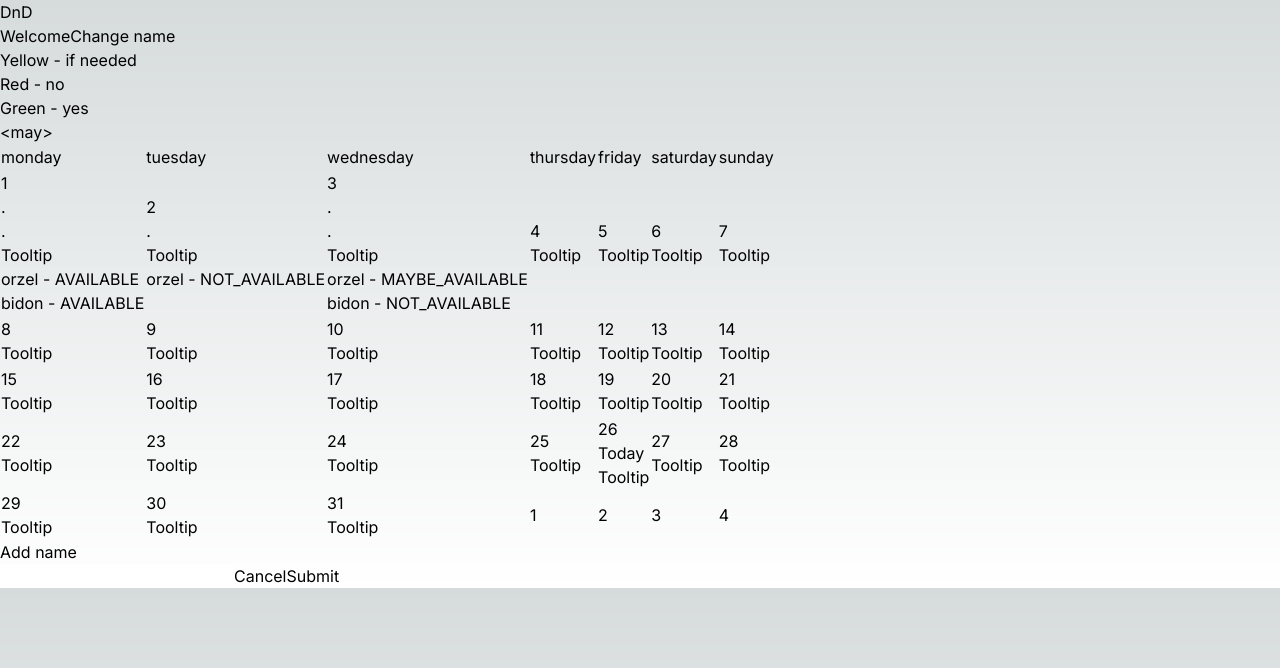
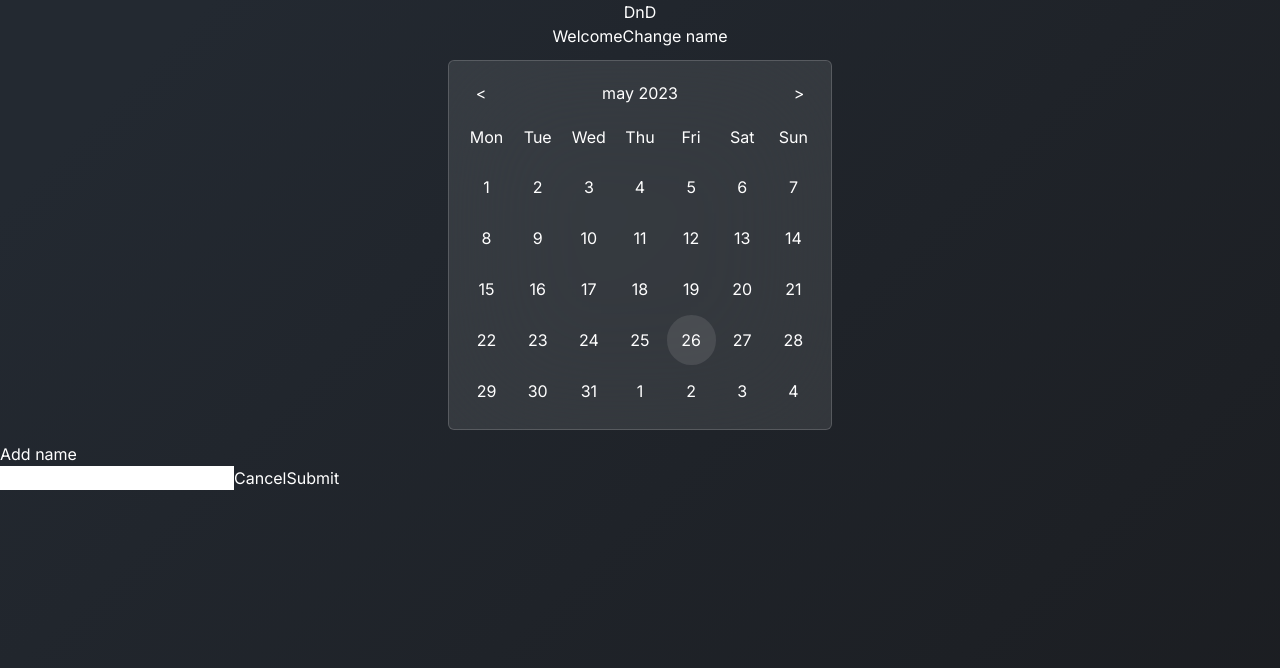
Before and after one commit to adbc-0/event_manager, a Next.js app: page /calendar/1 in a window 1280 px wide. Shown: the top 668 px of the page. Built offline with nearby package versions, Linux system fonts and the light colour scheme.

Commit message:
Add basic styling

```diff
--- a/components/Calendar/Calendar.tsx
+++ b/components/Calendar/Calendar.tsx
@@ -5,10 +5,11 @@ import { useEffect, useState, useTransition } from "react";
 import {
     MonthDay,
     createMonthDays,
-    getCurrentDay,
+    getCurrentDate,
     getCurrentMonth,
+    getCurrentYear,
 } from "~/utils/date";
-import { chunks } from "~/utils/utils";
+import { capitalize, chunks, truncateString, pipe } from "~/utils/utils";
 import { changeAvailability } from "~/app/api/calendar/[id]/actions";
 import { Availability, UsersAvailability } from "../../typescript";
 
@@ -79,9 +80,9 @@ function searchChoicesForMatch(choices: Availability, condition: number) {
     return null;
 }
 
-function areAllAvailable(choices: Record<string, string | null>) {
-    return Object.values(choices).every((choice) => choice === Availability.AVAILABLE);
-}
+// function areAllAvailable(choices: Record<string, string | null>) {
+//     return Object.values(choices).every((choice) => choice === Availability.AVAILABLE);
+// }
 
 function fillUsersChoices(usersChoices: UsersAvailability, maxMonthDay: number) {
     const choices: AllAvailability = {};
@@ -130,20 +131,50 @@ function getNextChoice(currentChoice: string) {
     return Availability.AVAILABLE;
 }
 
+function isToday(day: MonthDay) {
+    const currentDate = getCurrentDate();
+    return day.day === currentDate.day &&
+        day.month === currentDate.month &&
+        day.year === currentDate.year;
+}
+
+function getAvailabilityColor(availability: AvailabilityEnum) {
+    if (!availability) {
+        return;
+    }
+    if (availability === Availability.AVAILABLE) {
+        return 'bg-green-400 hover:bg-green-400/80';
+    }
+    if (availability === Availability.MAYBE_AVAILABLE) {
+        return 'bg-orange-400 hover:bg-orange-400/80';
+    }
+    if (availability === Availability.NOT_AVAILABLE) {
+        return 'bg-rose-400 hover:bg-rose-400/80';
+    }
+    throw new Error('unmatched availability type')
+}
+
+const trimWeekday = pipe(
+    truncateString(3),
+    capitalize
+);
+
 // CALENDAR component
 // if you select the day the color changes
 // if someone selects the day dot appears
 // prefetch next and prev months
+// select all
+// clear all selections
 export default function Calendar({ availability, eventId, username }: CalendarProps) {
     const [isPending, startTransition] = useTransition();
 
-    const [currentMonth, setCurrentMonth] = useState(getCurrentMonth);
+    const [currentMonth, setCurrentMonth] = useState(getCurrentMonth());
+    const [currentYear, setCurrentYear] = useState(getCurrentYear())
     const [isDirty, setIsDirty] = useState(false);
 
-    const monthDaysData = createMonthDays(currentMonth);
+    const monthDaysData = createMonthDays(currentMonth, currentYear);
     const monthDays = monthDaysData.map(({ day }) => day);
     const maxMonthDayNumber = Math.max(...monthDays);
-    const currentDay = getCurrentDay();
     const chunkedMonth = [...chunks(monthDaysData, 7)];
 
     const userAvailability = username ? availability[username] : null;
@@ -156,10 +187,22 @@ export default function Calendar({ availability, eventId, username }: CalendarPr
     }, [username]);
 
     const onPrevMonthClick = () => {
+        if (currentMonth - 1 < 0) {
+            setCurrentMonth(11);
+            setCurrentYear((prev) => prev - 1);
+            return;
+        }
+
         setCurrentMonth((prev) => prev - 1);
     };
 
     const onNextMonthClick = () => {
+        if (currentMonth + 1 > 11) {
+            setCurrentMonth(0);
+            setCurrentYear((prev) => prev + 1);
+            return;
+        }
+
         setCurrentMonth((prev) => prev + 1);
     };
 
@@ -196,16 +239,17 @@ export default function Calendar({ availability, eventId, username }: CalendarPr
     const usersChoices = fillUsersChoices(availability, maxMonthDayNumber);
 
     return (
-        <div>
-            <div className="flex">
-                <button type="button" onClick={onPrevMonthClick}>{'<'}</button>
-                <p>{MONTHS.at(currentMonth)}</p>
-                <button type="button" onClick={onNextMonthClick}>{'>'}</button>
+        <>
+            <div className="bg-gray-100 rounded-md p-3 my-3 m-auto bg-clip-padding backdrop-filter backdrop-blur-3xl bg-opacity-10 border border-white/25 max-w-sm">
+                <div className="flex justify-between items-center">
+                    <button className="h-10 w-10 rounded-md hover:bg-white/10 transform active:scale-90 transition-transform" type="button" onClick={onPrevMonthClick}>{'<'}</button>
+                    <p className="px-7">{MONTHS.at(currentMonth)} {currentYear}</p>
+                    <button className="h-10 w-10 rounded-md hover:bg-white/10 transform active:scale-90 transition-transform" type="button" onClick={onNextMonthClick}>{'>'}</button>
                 </div>
-            <table>
+                <table className="table-fixed text-center w-full">
                     <thead>
                         <tr>
-                        {WEEKDAYS.map((month) => <td key={month}>{month}</td>)}
+                            {WEEKDAYS.map((weekday) => <td key={weekday} className="py-3">{trimWeekday(weekday)}</td>)}
                         </tr>
                     </thead>
                     <tbody>
@@ -213,22 +257,26 @@ export default function Calendar({ availability, eventId, username }: CalendarPr
                             <tr key={week.key}>
                                 {week.chunk.map((dayData) => (
                                     <td key={dayData.key} onClick={() => onDayClick(dayData)}>
-                                    <div>
-                                        <button type="button">{dayData.day}</button>
-                                        {dayData.month === currentMonth && dayData.day === currentDay && <p>Today</p>}
-                                        {dayData.month === currentMonth && ownChoices[dayData.day]}
-                                        {dayData.month === currentMonth && Object
+                                        <div className="aspect-square">
+                                            <button className={
+                                                `w-full h-full
+                                                ${dayData.month === currentMonth ? 'hover:bg-white/10 transform active:scale-75 transition-transform' : ''}
+                                                ${isToday(dayData) ? 'rounded-full' : 'rounded-md'}
+                                                ${isToday(dayData) && !getAvailabilityColor(ownChoices[dayData.day]) ? 'bg-white/10' : ''}
+                                                ${dayData.month === currentMonth && getAvailabilityColor(ownChoices[dayData.day])}
+                                            `} type="button" disabled={dayData.month !== currentMonth}>{dayData.day}</button>
+                                            {/* {dayData.month === currentMonth && Object
                                                 .entries(usersChoices[dayData.day])
                                                 .map(([user]) => <p key={user}>.</p>)
-                                        }
-                                        {dayData.month === currentMonth && areAllAvailable(usersChoices[dayData.day])}
-                                        {dayData.month === currentMonth && <div>
+                                            } */}
+                                            {/* {dayData.month === currentMonth && areAllAvailable(usersChoices[dayData.day])} */}
+                                            {/* {dayData.month === currentMonth && <div>
                                                 <p>Tooltip</p>
                                                 {Object
                                                     .entries(usersChoices[dayData.day])
                                                     .map(([user, choice]) => <p key={user}>{user} - {choice}</p>)
                                                 }
-                                        </div>}
+                                            </div>} */}
                                         </div>
                                     </td>
                                 ))}
@@ -236,12 +284,17 @@ export default function Calendar({ availability, eventId, username }: CalendarPr
                         ))}
                     </tbody>
                 </table>
+            </div>
             {/* Move this part to different component */}
-            {isDirty && <button type="reset" onClick={onResetClick}>Reset changes</button>}
-            {isDirty && <button type="submit" onClick={onSubmitClick}>Submit changes</button>}
+            <div className="flex">
+                {isDirty && <button className="bg-red-400 flex-auto mx-2 py-2 rounded-md" type="reset" onClick={onResetClick}>Reset changes</button>}
+                {isDirty && <button className="bg-green-400 flex-auto mx-2 py-2 rounded-md" type="submit" onClick={onSubmitClick}>Submit changes</button>}
             </div>
+        </>
     );
 }
+
+// hover:bg-neutral-600
 
 // IMMUTABLE version of fill own choices function
 // function fillOwnChoices(choices: Availability, maxMonthDay: number) {
--- a/lib/utils/date.ts
+++ b/lib/utils/date.ts
@@ -15,20 +15,22 @@ export type MonthDay = {
     key: string;
     day: number;
     month: number;
+    year: number;
 }
 
-function newDate(day: number, month: number): MonthDay {
-    return { day, month, key: `${day}-${month}` };
+function newDate(day: number, month: number, year: number): MonthDay {
+    return { day, month, year, key: `${day}-${month}-${year}` };
 }
 
 function newMonth({ beginning, end }: AtLeastOnePropertyOf<NewMonth>) {
     const fromDate = beginning ?? end!.startOf('month');
     const toDate = end ?? beginning!.endOf('month');
     const month = fromDate.month();
+    const year = fromDate.year();
     return range(
         fromDate.date(),
         toDate.diff(fromDate, 'days') + 1,
-        (i) => newDate(i, month)
+        (i) => newDate(i, month, year)
     );
 }
 
@@ -58,19 +60,39 @@ export function getCurrentMonth() {
     return dayjs().utc().month();
 }
 
-export function createMonthDays(month: number): MonthDay[] {
-    const curr = dayjs().utc().set('month', month);
-    const prev = curr.startOf('month').subtract(daysToPrevMonday(curr), 'days');
-    const next = curr.endOf('month').add(daysToNextSunday(curr), 'days');
+export function getCurrentYear() {
+    return dayjs().utc().year();
+}
 
-    const isPrevSameAsCurrent = prev.isSame(curr, 'month');
-    const isNextSameAsCurrent = next.isSame(curr, 'month');
+export function getCurrentDate() {
+    const currentDate = dayjs().utc();
+    return {
+        day: currentDate.date(),
+        month: currentDate.month(),
+        year: currentDate.year(),
+    };
+}
 
-    const prevMonth = !isPrevSameAsCurrent
+export function createMonthDays(month: number, year: number): MonthDay[] {
+    const curr = dayjs()
+        .utc()
+        .set('month', month)
+        .set('year', year);
+    const prev = curr
+        .startOf('month')
+        .subtract(daysToPrevMonday(curr), 'days');
+    const next = curr
+        .endOf('month')
+        .add(daysToNextSunday(curr), 'days');
+
+    const isMondayFirstMonthDay = prev.isSame(curr, 'month');
+    const isSundayLastMonthDay = next.isSame(curr, 'month');
+
+    const prevMonth = !isMondayFirstMonthDay
         ? newMonth({ beginning: prev })
         : [];
 
-    const nextMonth = !isNextSameAsCurrent
+    const nextMonth = !isSundayLastMonthDay
         ? newMonth({ end: next })
         : [];
 
--- a/lib/utils/utils.ts
+++ b/lib/utils/utils.ts
@@ -15,3 +15,21 @@ export function range<T>(start: number, iterations: number, callback: (i: number
 
     return arr;
 }
+
+export const pipe = <T extends any[], U>(
+    fn1: (...args: T) => U,
+    ...fns: Array<(a: U) => U>
+) => {
+    const piped = fns.reduce((prevFn, nextFn) => (value: U) => nextFn(prevFn(value)), value => value);
+    return (...args: T) => piped(fn1(...args));
+};
+
+export function capitalize(string: string) {
+    return string.charAt(0).toUpperCase() + string.slice(1);
+}
+
+export function truncateString(cutAfter: number) {
+    return function(string: string) {
+        return string.substring(0, cutAfter);
+    }
+}
--- a/next.config.js
+++ b/next.config.js
@@ -1,5 +1,6 @@
 /** @type {import('next').NextConfig} */
 const nextConfig = {
+  reactStrictMode: true,
   experimental: {
     serverActions: true,
   },
--- a/src/app/calendar/[id]/page.tsx
+++ b/src/app/calendar/[id]/page.tsx
@@ -107,17 +107,17 @@ export default function EventCalendar({ params }: ReactProps) {
 
     return (
         <div>
-            <h1>{eventName}</h1>
-            <div className="flex">
+            <h1 className="text-center">{eventName}</h1>
+            <div className="flex justify-center">
                 <h2>Welcome {username}</h2>
                 <button type="button" onClick={openIdentityModal}>Change name</button>
             </div>
             {/* <Legend /> */}
-            <div>
+            {/* <div className="text-center">
                 <p>Yellow - if needed</p>
                 <p>Red - no</p>
                 <p>Green - yes</p>
-            </div>
+            </div> */}
             {<Calendar availability={calendarAvailability} eventId={eventId} username={username} />}
             {/* <UsernameForm /> */}
             {renderIdentityDialog && (
--- a/src/app/globals.css
+++ b/src/app/globals.css
@@ -2,26 +2,34 @@
 @tailwind components;
 @tailwind utilities;
 
-:root {
-  --foreground-rgb: 0, 0, 0;
-  --background-start-rgb: 214, 219, 220;
-  --background-end-rgb: 255, 255, 255;
-}
-
-@media (prefers-color-scheme: dark) {
-  :root {
-    --foreground-rgb: 255, 255, 255;
-    --background-start-rgb: 0, 0, 0;
-    --background-end-rgb: 0, 0, 0;
+@layer base {
+  html {
+    @apply text-white;
+    @apply bg-neutral-800;
   }
 }
 
 body {
-  color: rgb(var(--foreground-rgb));
-  background: linear-gradient(
-      to bottom,
-      transparent,
-      rgb(var(--background-end-rgb))
-    )
-    rgb(var(--background-start-rgb));
+  background: linear-gradient(135deg, #232931 10%, #1b1d21 100%);
 }
+/* body {
+  background: linear-gradient(135deg, #ff9a9e 10%, #f6416c 100%);
+} */
+/* body::before,
+body::after {
+  content: '';
+  z-index: 0;
+  position: absolute;
+  left: 0;
+  top: 0;
+  height: 100%;
+  width: 100%;
+}
+body::before {
+  clip-path: circle(30% at left 20%);
+  background: linear-gradient(135deg, #f6416c 10%, #ff9a9e 100%);
+}
+body::after {
+  clip-path: circle(25% at right 80%);
+  background: linear-gradient(135deg, #f6416c 10%, #ff9a9e 100%);
+} */
--- a/src/app/layout.tsx
+++ b/src/app/layout.tsx
@@ -11,7 +11,7 @@ export const metadata = {
 export default function RootLayout({ children }: { children: React.ReactNode }) {
   return (
     <html lang="en">
-      <body className={inter.className}>{children}</body>
+      <body className={`${inter.className} h-screen`}>{children}</body>
     </html>
   );
 }
--- a/tailwind.config.js
+++ b/tailwind.config.js
@@ -1,9 +1,8 @@
 /** @type {import('tailwindcss').Config} */
 module.exports = {
   content: [
-    './src/pages/**/*.{js,ts,jsx,tsx,mdx}',
-    './src/components/**/*.{js,ts,jsx,tsx,mdx}',
     './src/app/**/*.{js,ts,jsx,tsx,mdx}',
+    './components/**/*.{js,ts,jsx,tsx,mdx}',
   ],
   theme: {
     extend: {
```
Lines whose indentation alone changed are shown as unchanged.
